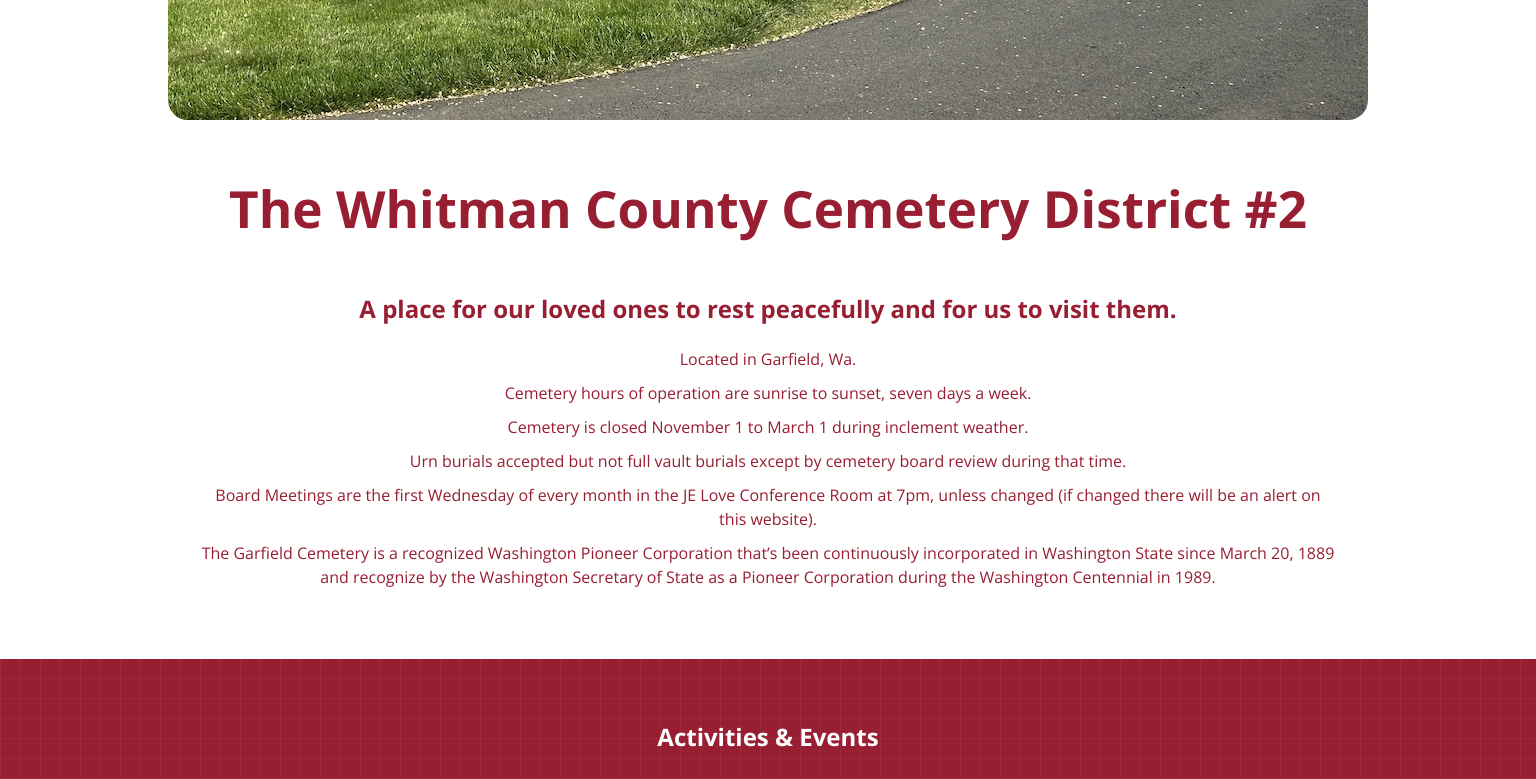
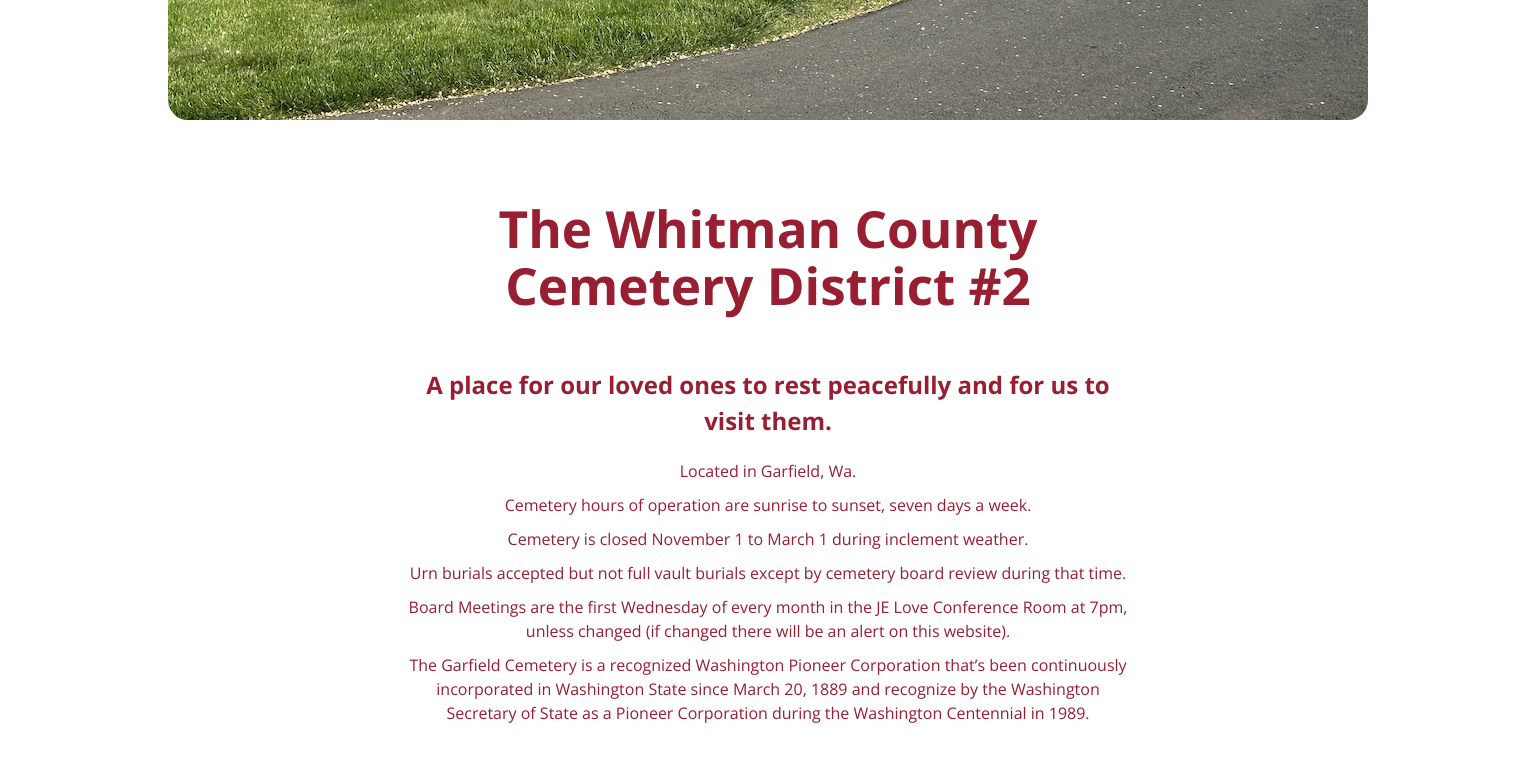
Before and after one commit to alexmarple/garfieldcemeterydistrict, a React (Vite) app in the folder frontend/: page / in a window 1536 px wide. Shown: the part 900-1679 px from the top of the page. Built offline with nearby package versions, Linux system fonts and the light colour scheme; a web font is replaced by a local one.

Commit message:
Breakpoints Part 1

```diff
--- a/frontend/src/components/Info/Info.module.css
+++ b/frontend/src/components/Info/Info.module.css
@@ -10,7 +10,7 @@
   margin: 0 0 10px;
 }
 
-@media (min-width: 601px) {
+@media (min-width: 601px) and (max-width: 1024px) {
   .info {
     justify-content: center;
     align-items: center;
@@ -18,3 +18,17 @@
     padding: 20px 200px 60px;
   }
 }
+
+/* Desktop */
+@media (min-width: 1025px) {
+  .info {
+    padding: 20px 300px 60px;
+  }
+}
+
+/* Large Desktop */
+@media (min-width: 1440px) {
+  .info {
+    padding: 40px 400px 80px;
+  }
+}
```
